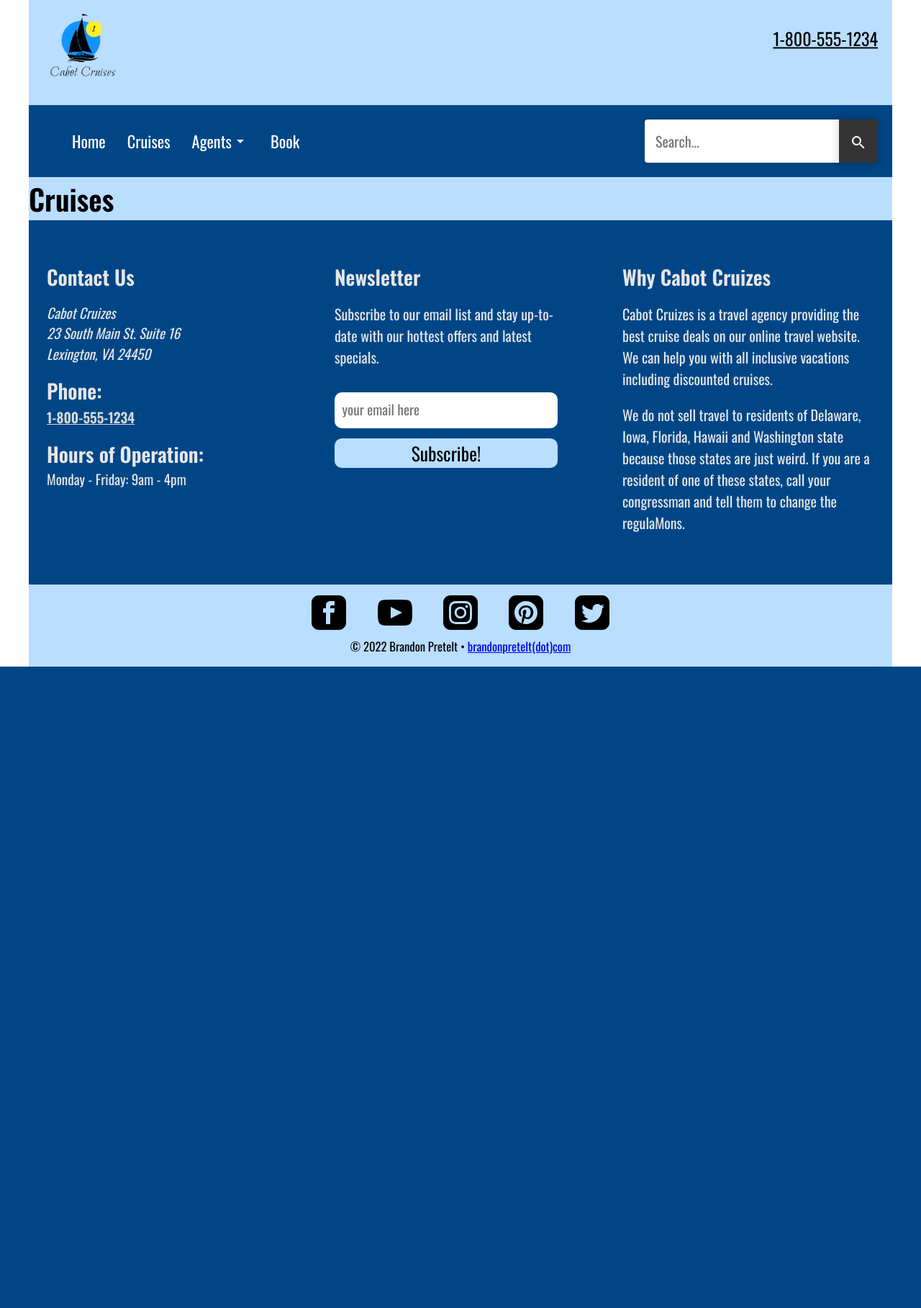
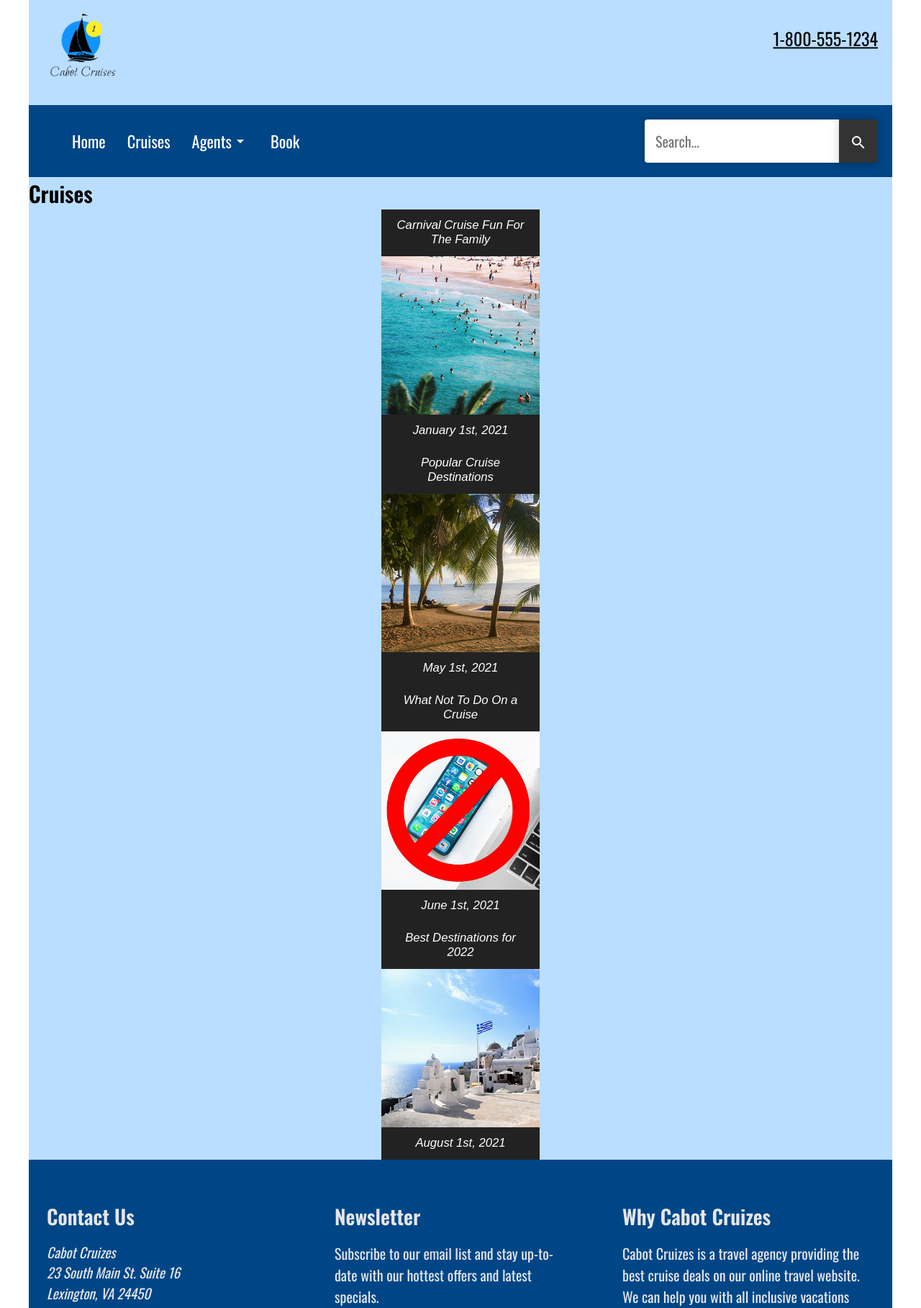
Before and after one commit to brandonpretelt/dgm3740-php, a PHP site: page /cruises.php in a window 1280 px wide. Shown: the top 1817 px of the page at 72% size. Before the commit the page ends 926 px from the top, so only its background shows below. Run offline with PHP 8.4, Linux system fonts and the light colour scheme.

Commit message:
:construction: wip

```diff
--- a/unit02/cruises.php
+++ b/unit02/cruises.php
@@ -1,3 +1,37 @@
-<?php $title='Cruises'; include('includes/_top.php') ?>
-<h1> Cruises </h1>
+<?php $title = 'Cruises'; include('includes/_top.php') ?>
+<section>
+    <h1> Cruises </h1>
+    <div class="blog-grid">
+                    <article class="article-card">
+                        <figure class="card-content">
+                            <figcaption>Carnival Cruise Fun For The Family</figcaption>
+                            <img src="images/blog-images/family.jpg" alt="family image" loading="lazy">
+                            <p class="caption">January 1st, 2021</p>
+                        </figure>
+                    </article>
+                    <article class="article-card">
+                        <figure class="card-content">
+                            <figcaption>Popular Cruise Destinations</figcaption>
+                            <img src="images/blog-images/caribbean.jpg" alt="caribbean image" loading="lazy">
+                            <p class="caption">May 1st, 2021</p>
+                        </figure>
+                    </article>
+                    <article class="article-card">
+                        <figure class="card-content">
+                            <figcaption>What Not To Do On a Cruise</figcaption>
+                            <img src="images/blog-images/what-not-to-do.jpg" alt="phone with a strikethrough"
+                                loading="lazy">
+                            <p class="caption">June 1st, 2021</p>
+                        </figure>
+                    </article>
+                    <article class="article-card">
+                        <figure class="card-content">
+                            <figcaption>Best Destinations for 2022</figcaption>
+                            <img src="images/blog-images/santorini.jpg" alt="santorini" loading="lazy">
+                            <p class="caption">August 1st, 2021</p>
+                        </figure>
+                    </article>
+                </div>
+</section>
+
 <?php include('includes/_bottom.php') ?>
--- a/unit02/includes/_site-header.php
+++ b/unit02/includes/_site-header.php
@@ -21,8 +21,8 @@
 
 
                         <ul class="drop-down">
-                            <li class="nav-link"><a href="agent-1.php">Some Agent</a></li>
-                            <li class="nav-link"><a href="agent-2.php">Some Agent</a></li>
+                            <li class="nav-link"><a href="agent-1.php">Agent 1</a></li>
+                            <li class="nav-link"><a href="agent-2.php">Agent 2</a></li>
                         </ul>
                     </li>
                     <li class="nav-link"><a href="book.php">Book</a></li>
```
